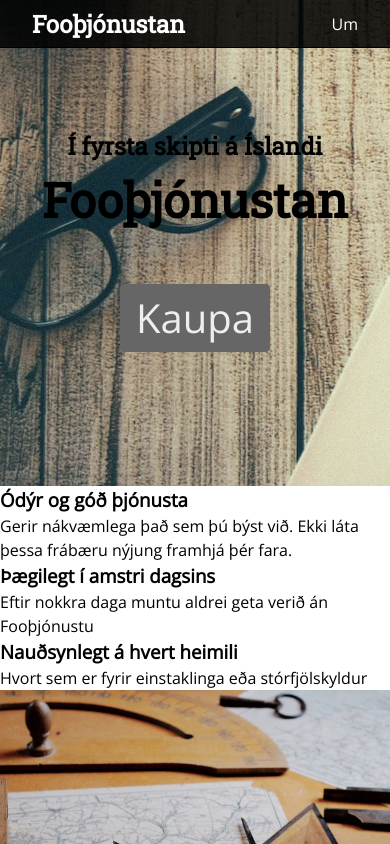
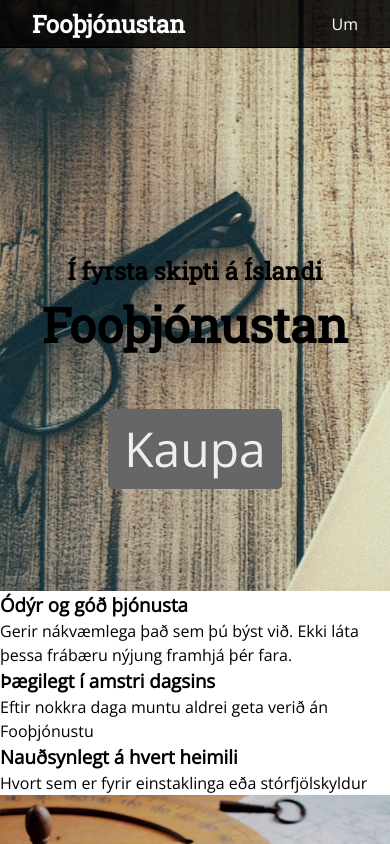
Before and after one commit to hfg7/Verkefni7, a plain HTML site: page index.html in a window 390 px wide. Shown: the top 844 px of the page. Drawn offline with nearby package versions, Linux system fonts and the light colour scheme.

Commit message:
header á forsíðu fyllir í viewport og hreyfingarnar flottar... todo geri seinna header á um og kaupa

```diff
--- a/scss/button.scss
+++ b/scss/button.scss
@@ -26,7 +26,7 @@
     }
 
     &__front {
-      font-size: 2.5rem;
+      font-size: 3rem;
     }
 
     &__bar {
--- a/scss/header.scss
+++ b/scss/header.scss
@@ -4,31 +4,32 @@
   &__index {
     background: transparent url(media/bg.jpg) no-repeat fixed 50% 50%;
     background-size: cover;
-    padding: 18rem 0;
+    height: 100vh;
 
     @media(max-width: 599px) {
       background: transparent url(media/bg.jpg) no-repeat fixed 10% 100%;
-      padding: 8rem 0;
+      height: 70vh;
     }
   }
 
   &__norm {
-    background: transparent url(media/bg-subpage.jpg) no-repeat fixed 50% 50%;
+    background: transparent url(media/bg-subpage.jpg) no-repeat 50% 50%;
     background-size: cover;
-    padding: 12rem 0;
+    height: 50vh;
   }
 
   &__text {
     display: flex;
+    padding: 30vh 0;
     align-items: center;
     flex-direction: column;
     font-family: 'Roboto Slab', serif;
 
     .header--lina1 {
-      font-size: 1.2rem;
+      font-size: 1.5rem;
       font-weight: 300;
       opacity: 1;
-      animation: lina1 1.5s ease-in 1;
+      animation: lina1 1s ease-in 1;
 
         @media(max-width: 599px) {
           font-size: 1rem;
@@ -41,10 +42,10 @@
     }
 
     .header--lina2 {
-      font-size: 2rem;
+      font-size: 2.5rem;
       padding-bottom: 3rem;
       opacity: 0;
-      animation: lina2 1.5s ease-in 1s 1 forwards;
+      animation: lina2 1s ease-in 1s 1 forwards;
 
         @media(max-width: 599px) {
           font-size: 1.5rem;
@@ -58,7 +59,7 @@
 
       .header--button {
         opacity: 0;
-        animation: lina3 1.5s ease-in-out 2s 1 forwards;
+        animation: lina3 1s ease-in-out 2s 1 forwards;
 
         :hover {
           transition: background-color 500ms ease;
--- a/scss/heading.scss
+++ b/scss/heading.scss
@@ -1,7 +1,7 @@
 .heading {
   width: 100%;
 
-  font-family: Merriweather, georgia, serif;
+  font-family: 'Roboto Slab', serif;
   font-size: 2rem;
 
   &--one {
```
Also changed, not shown: styles.css.
